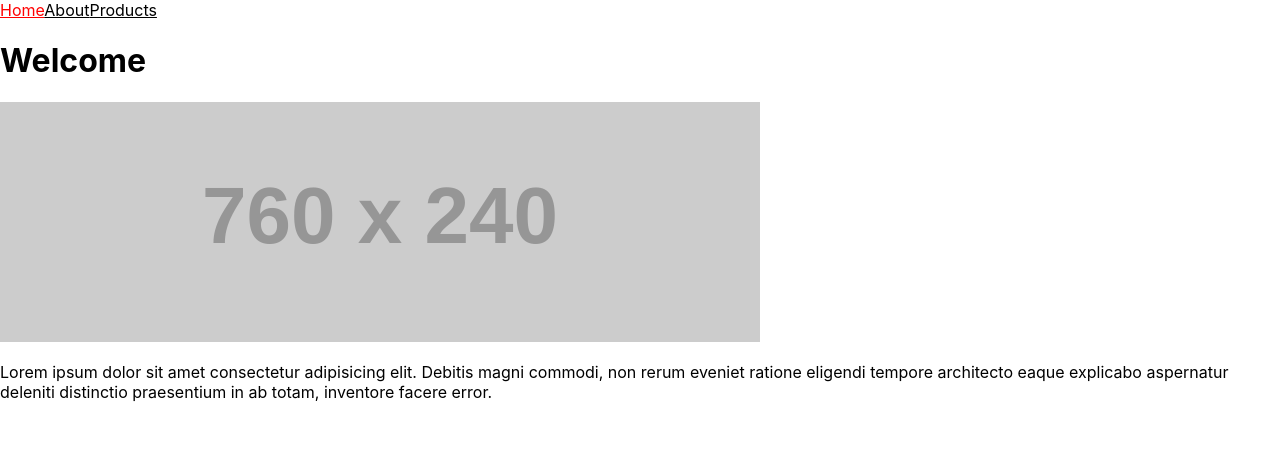
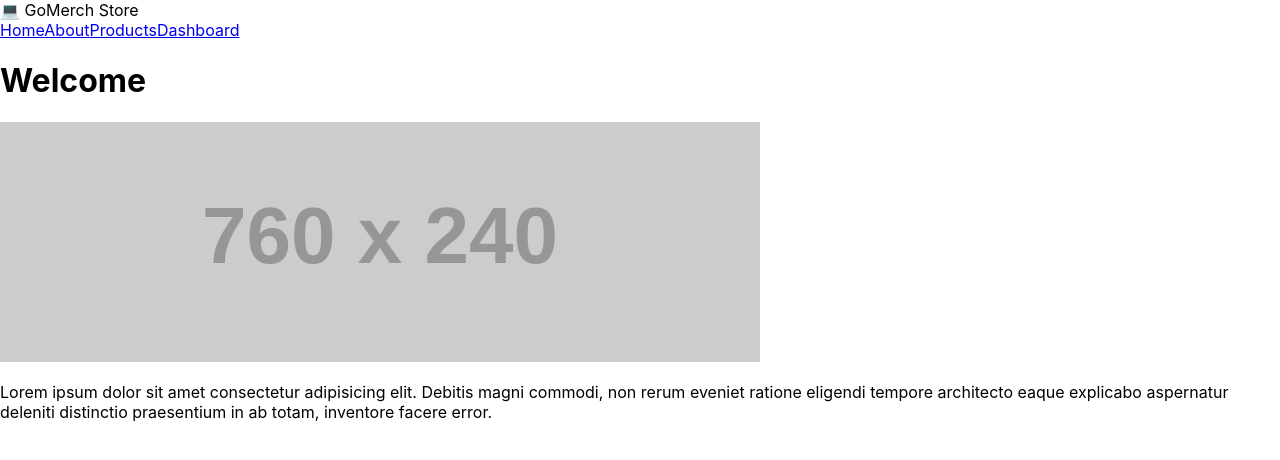
Before and after one commit to statsenkoin/React-basic, a React (Create React App) app: page / in a window 1280 px wide. Shown: the top 460 px of the page. Built offline with nearby package versions, Linux system fonts and the light colour scheme.

Commit message:
Update App.jsx

```diff
--- a/src/components/App.jsx
+++ b/src/components/App.jsx
@@ -1,5 +1,5 @@
-import { Routes, Route, NavLink } from 'react-router-dom';
-// import { Link } from 'react-router-dom';
+import { Routes, Route } from 'react-router-dom';
+// import { Link, NavLink } from 'react-router-dom';
 import { Home } from 'pages/Home';
 import { About } from 'pages/About';
 import { Products } from 'pages/Products';
@@ -8,16 +8,18 @@ import { NotFound } from 'pages/NotFound';
 import { Mission } from './Mission';
 import { Team } from './Team';
 import { Reviews } from './Reviews';
+import { SharedLayout } from './SharedLayout';
+import { AdminLayout } from './AdminLayout';
 
-import styled from 'styled-components';
+// import styled from 'styled-components';
 
-const StyledLink = styled(NavLink)`
-  color: black;
+// const StyledLink = styled(NavLink)`
+//   color: black;
 
-  &.active {
-    color: red;
-  }
-`;
+//   &.active {
+//     color: red;
+//   }
+// `;
 
 export const App = () => {
   return (
@@ -27,25 +29,33 @@ export const App = () => {
         <Link to="/about">About</Link>
         <Link to="/products">Products</Link>
       </nav> */}
-      <nav>
+      {/* <nav>
         <StyledLink to="/" end>
           Home
         </StyledLink>
         <StyledLink to="/about">About</StyledLink>
         <StyledLink to="/products">Products</StyledLink>
-      </nav>
+      </nav> */}
 
       <Routes>
-        <Route path="/" element={<Home />} />
-        <Route path="/about" element={<About />}>
-          <Route path="mission" element={<Mission />} />
-          <Route path="team" element={<Team />} />
-          <Route path="reviews" element={<Reviews />} />
+        <Route path="/" element={<SharedLayout />}>
+          <Route index element={<Home />} />
+          <Route path="about" element={<About />}>
+            <Route path="mission" element={<Mission />} />
+            <Route path="team" element={<Team />} />
+            <Route path="reviews" element={<Reviews />} />
+          </Route>
+          <Route path="products" element={<Products />} />
+          <Route path="products/:productId" element={<ProductDetails />} />
+          <Route path="*" element={<NotFound />} />
+          {/* <Route path="*" element={<Home />} /> */}
         </Route>
-        <Route path="/products" element={<Products />} />
-        <Route path="/products/:productId" element={<ProductDetails />} />
-        <Route path="*" element={<NotFound />} />
-        {/* <Route path="*" element={<Home />} /> */}
+
+        <Route path="/admin" element={<AdminLayout />}>
+          <Route index element={<h3>Dashboard</h3>} />
+          <Route path="sales" element={<h3>Sales</h3>} />
+          <Route path="customers" element={<h3>Customers</h3>} />
+        </Route>
       </Routes>
     </div>
   );
```
